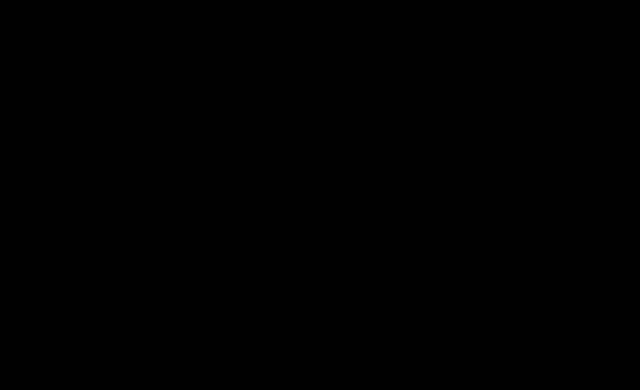
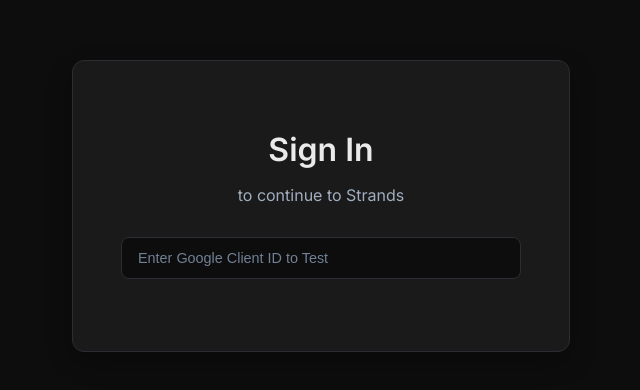
Before and after one commit to shresthkapoor7/strands, a React (Create React App) app: page /login in a window 1280 px wide. Before the commit this address had no page. Shown: the part 194-584 px from the top of the page, without its empty margins (319-959 px from the left). Built offline with nearby package versions, Linux system fonts and the light colour scheme.

Commit message:
google auth : testing in prod

```diff
--- a/package.json
+++ b/package.json
@@ -4,6 +4,7 @@
   "private": true,
   "dependencies": {
     "@microsoft/fetch-event-source": "^2.0.1",
+    "@react-oauth/google": "^0.12.2",
     "@testing-library/dom": "^10.4.0",
     "@testing-library/jest-dom": "^6.6.3",
     "@testing-library/react": "^16.3.0",
--- a/src/App.js
+++ b/src/App.js
@@ -8,6 +8,7 @@
 import MainContent from './components/MainContent';
 import ChatPage from './pages/ChatPage/ChatPage';
 import ChangelogsPage from './pages/ChangelogsPage/ChangelogsPage';
+import LoginPage from './pages/LoginPage/LoginPage';
 
 const NoChatSelected = () => (
   <div className="no-chat-selected">
@@ -37,6 +38,7 @@
         <Routes>
           <Route path="/" element={<Navigate to="/home" replace />} />
           <Route path="/home" element={<MainContent />} />
+          <Route path="/login" element={<LoginPage />} />
           <Route path="/chat" element={<ThreadsPage toggleSidebar={toggleSidebar} isSidebarCollapsed={isSidebarCollapsed} />}>
             <Route index element={<NoChatSelected show={isSidebarCollapsed} />} />
             <Route path=":chatId" element={<ChatPage />} />
--- a/src/index.js
+++ b/src/index.js
@@ -1,6 +1,8 @@
 import React from 'react';
 import ReactDOM from 'react-dom/client';
+import './index.css';
 import App from './App';
+import reportWebVitals from './reportWebVitals';
 
 (function () {
   const redirect = sessionStorage.getItem('redirect');
@@ -15,4 +17,13 @@
 })();
 
 const root = ReactDOM.createRoot(document.getElementById('root'));
-root.render(<App />);
+root.render(
+  <React.StrictMode>
+    <App />
+  </React.StrictMode>
+);
+
+// If you want to start measuring performance in your app, pass a function
+// to log results (for example: reportWebVitals(console.log))
+// or send to an analytics endpoint. Learn more: https://bit.ly/CRA-vitals
+reportWebVitals();
--- /dev/null
+++ b/src/pages/LoginPage/LoginPage.css
@@ -0,0 +1,86 @@
+.login-page-container {
+  display: flex;
+  align-items: center;
+  justify-content: center;
+  height: 100vh;
+  background-color: #0d0d0d;
+  color: #EAEAEA;
+}
+
+.login-box {
+  background-color: #1a1a1a;
+  padding: 3rem;
+  border-radius: 12px;
+  border: 1px solid #2A2D31;
+  text-align: center;
+  width: 100%;
+  max-width: 400px;
+  box-shadow: 0 10px 25px rgba(0,0,0,0.3);
+}
+
+.login-title {
+  font-size: 2rem;
+  font-weight: 600;
+  margin-bottom: 0.5rem;
+}
+
+.login-subtitle {
+  color: #A0AEC0;
+  margin-bottom: 2rem;
+}
+
+.client-id-input-container {
+  margin-bottom: 1.5rem;
+}
+
+.client-id-input {
+  width: 100%;
+  padding: 0.75rem 1rem;
+  font-size: 0.9rem;
+  border-radius: 8px;
+  border: 1px solid #2A2D31;
+  background-color: #0d0d0d;
+  color: #EAEAEA;
+  outline: none;
+  transition: border-color 0.2s;
+  box-sizing: border-box;
+}
+
+.client-id-input::placeholder {
+  color: #718096;
+}
+
+.client-id-input:focus {
+  border-color: #EAEAEA;
+}
+
+.google-login-container {
+  display: flex;
+  justify-content: center;
+}
+
+.google-login-button {
+  display: inline-flex;
+  align-items: center;
+  justify-content: center;
+  gap: 0.75rem;
+  padding: 0.75rem 1.5rem;
+  background-color: #EAEAEA;
+  color: #1a1a1a;
+  border: none;
+  border-radius: 8px;
+  font-size: 1rem;
+  font-weight: 500;
+  cursor: pointer;
+  transition: background-color 0.2s;
+  width: 100%;
+}
+
+.google-login-button:hover {
+  background-color: #dcdcdc;
+}
+
+.google-icon {
+  width: 20px;
+  height: 20px;
+}
--- /dev/null
+++ b/src/pages/LoginPage/LoginPage.js
@@ -0,0 +1,50 @@
+import React, { useState } from 'react';
+import { GoogleLogin, GoogleOAuthProvider } from '@react-oauth/google';
+import './LoginPage.css';
+
+const LoginPage = () => {
+  const [clientId, setClientId] = useState('');
+
+  return (
+    <div className="login-page-container">
+      <div className="login-box">
+        <h1 className="login-title">Sign In</h1>
+        <p className="login-subtitle">to continue to Strands</p>
+
+        <div className="client-id-input-container">
+          <input
+            type="text"
+            placeholder="Enter Google Client ID to Test"
+            value={clientId}
+            onChange={(e) => setClientId(e.target.value.trim())}
+            className="client-id-input"
+          />
+        </div>
+
+        {clientId && (
+          <div className="google-login-container">
+            <GoogleOAuthProvider clientId={clientId}>
+              <GoogleLogin
+                onSuccess={(credentialResponse) => {
+                  console.log('ID Token:', credentialResponse.credential);
+                  // Send this to backend
+                  // fetch("https://your-backend.com/api/auth/google", {
+                  //   method: "POST",
+                  //   headers: { "Content-Type": "application/json" },
+                  //   credentials: "include", // to receive httpOnly cookies
+                  //   body: JSON.stringify({ credential: credentialResponse.credential }),
+                  // });
+                }}
+                onError={() => {
+                  console.error('Login Failed');
+                }}
+              />
+            </GoogleOAuthProvider>
+          </div>
+        )}
+      </div>
+    </div>
+  );
+};
+
+export default LoginPage;
```
Also changed, not shown: 1 other file (tests, documents, lock files or other folders).
